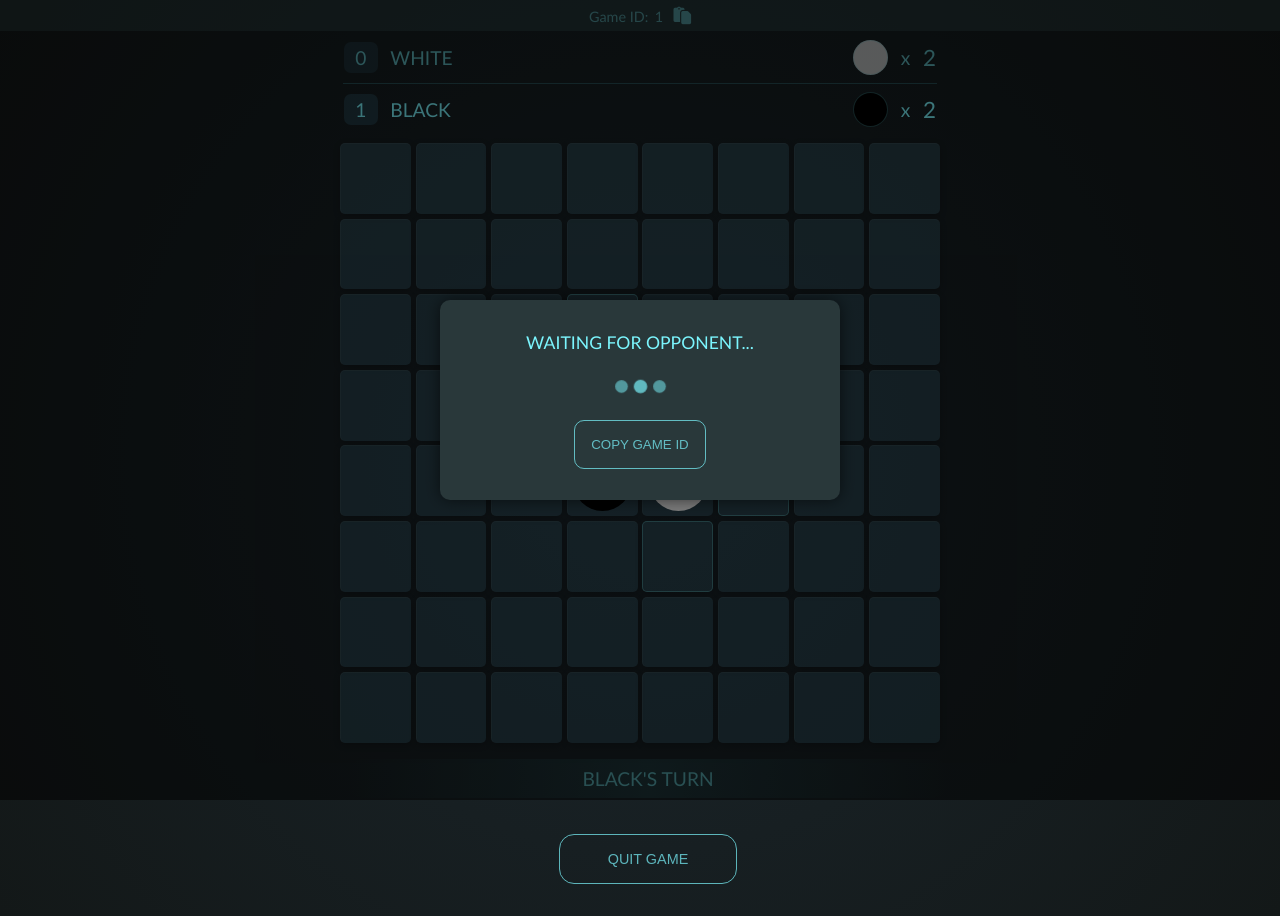
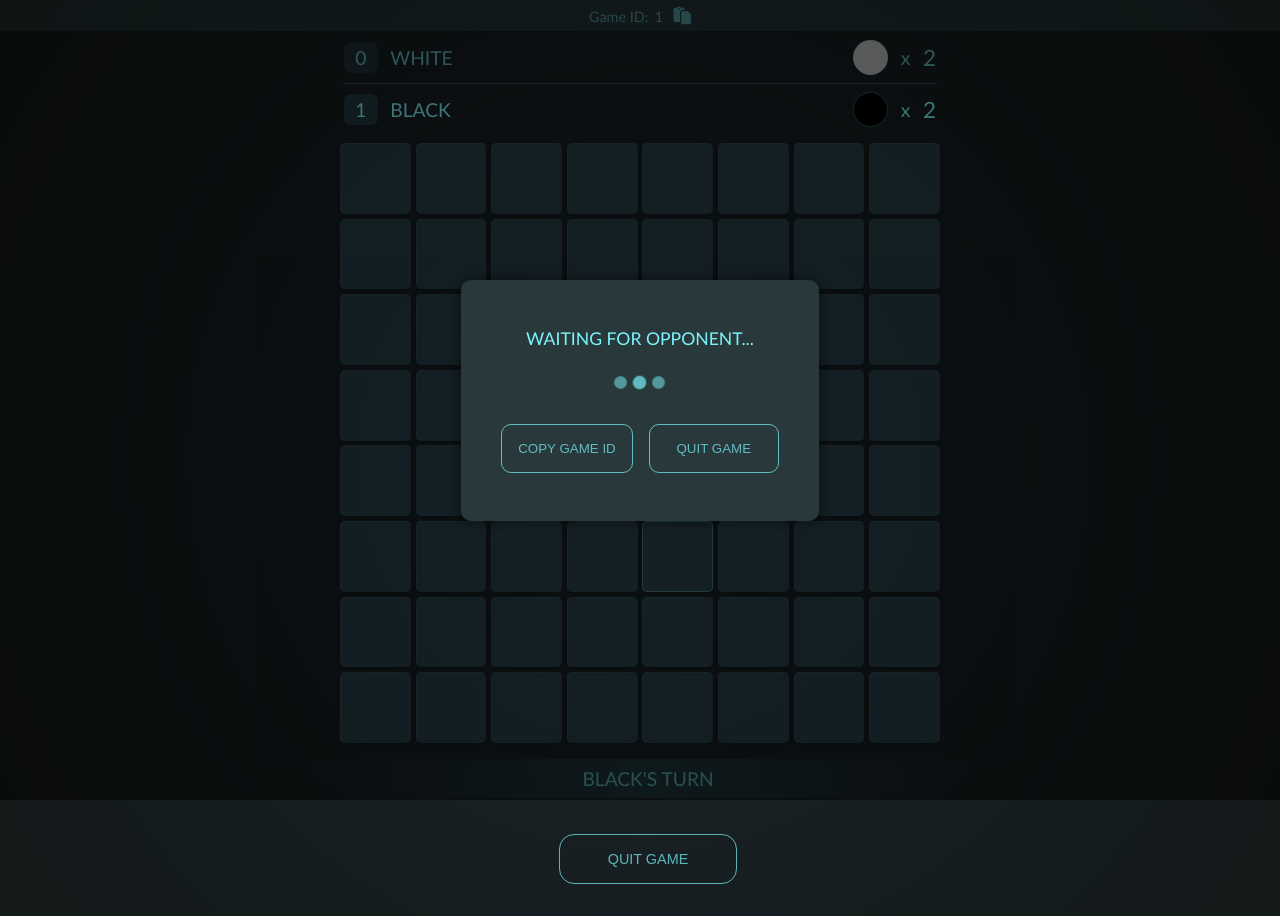
Before and after one commit to clm-1/reversi-game, a React (Vite) app in the folder client/: page /game/1 in a window 1280 px wide. Built offline with nearby package versions, Linux system fonts and the light colour scheme; no server answers; a web font is replaced by a local one.

Commit message:
quit game btn on "waiting for opponent"-modal

```diff
--- a/client/src/components/WaitingForPlayer.jsx
+++ b/client/src/components/WaitingForPlayer.jsx
@@ -2,13 +2,16 @@ import React from 'react';
 import styles from '../css/WaitingForPlayer.module.css'
 import BeatLoader from 'react-spinners/BeatLoader'
 
-const WaitingForPlayer = ({ gameId, handleGameIdClick }) => {
+const WaitingForPlayer = ({ gameId, handleGameIdClick, handleQuitGameClick }) => {
   return (
     <div className={styles.waitingForPlayerWrapper}>
       <div className={styles.waitingForPlayerModal}>
         <p>WAITING FOR OPPONENT...</p>
         <BeatLoader speedMultiplier=".55" color="rgb(123, 245, 253)" />
-        <button className="outlined" onClick={() => handleGameIdClick(gameId)}>COPY GAME ID</button>
+        <div className={styles.buttonsWrapper}>
+          <button className="outlined" onClick={() => handleGameIdClick(gameId)}>COPY GAME ID</button>
+          <button className="outlined" onClick={handleQuitGameClick}>QUIT GAME</button>
+        </div>
       </div>
     </div>
   )
--- a/client/src/css/Game.module.css
+++ b/client/src/css/Game.module.css
@@ -22,6 +22,7 @@
   font-size: clamp(.4rem, calc(.4rem + 1vw), .9rem);
   color: rgba(123, 244, 253, 0.5);
   background-color: rgb(125 204 204 / 11%);
+  z-index: 1;
   /* border-bottom: 1px solid rgba(123, 244, 253, 0.466); */
 }
 
--- a/client/src/css/WaitingForPlayer.module.css
+++ b/client/src/css/WaitingForPlayer.module.css
@@ -13,23 +13,39 @@
 }
 
 .waitingForPlayerModal {
+  padding: 3rem 2.5rem;
   background: rgb(41, 56, 58);
-  width: 100%;
-  max-width: 400px;
-  height: 90vh;
-  max-height: 200px;
+  max-width: 90vw;
+  max-height: 90vh;
   border-radius: 10px;
   box-shadow: 0 0 15px rgba(0, 0, 0, 0.568);
   display: flex;
   justify-content: center;
   align-items: center;
   flex-direction: column;
+  /* border: 2px solid rgba(123, 244, 253, 0.222); */
   gap: 1.5rem;
   font-size: clamp(.7rem, calc(.7rem + 1vw), 1.1rem);
+  /* overflow: hidden; */
+}
+
+.waitingForPlayerModal .buttonsWrapper {
+  display: flex;
+  gap: 1rem;
+  flex-direction: column;
+  margin-top: 1rem;
 }
 
 .waitingForPlayerModal button {
   background: none;
   padding: 1rem;
   border-radius: 10px;
+  min-width: 130px;
 }
+
+@media screen and (min-width: 400px) {
+  .waitingForPlayerModal .buttonsWrapper {
+    flex-direction: row;
+    margin-top: .5rem;
+  }
+}
--- a/client/src/index.css
+++ b/client/src/index.css
@@ -29,9 +29,12 @@ button.outlined:hover {
   transition: .3s;
 }
 
-button.outlined:active {
+button:active {
   transition: none;
   transform: scale(1.02);
+}
+
+button.outlined:active {
   box-shadow: 0 0 5px rgba(0, 0, 0, 0.493);
 }
 
@@ -44,9 +47,3 @@ button.outlined:active {
   max-width: 1366px;
   margin: 0 auto;
 }
-
-@media screen and (min-width: 500px) {
-  .App {
-
-  }
-}
--- a/client/src/pages/Game.jsx
+++ b/client/src/pages/Game.jsx
@@ -234,7 +234,7 @@ const Game = () => {
       moveToMake.current.piecesToChange.shift()
       setTimeout(() => {
         setGameBoardState(tempGameStateArray)
-      }, 5)
+      }, 0)
 
       if (!moveToMake.current.piecesToChange.length) {
         moveToMake.current = null;
@@ -330,7 +330,7 @@ const Game = () => {
 
   return (
     <>
-      {playersInGame.length < 2 && <WaitingForPlayer gameId={gameIdRef.current?.innerText} handleGameIdClick={handleGameIdClick} />}
+      {playersInGame.length < 2 && <WaitingForPlayer gameId={gameIdRef.current?.innerText} handleGameIdClick={handleGameIdClick} handleQuitGameClick={handleQuitGameClick}/>}
       <div className={styles.gameId}>
         <p>Game ID:</p>
         <span ref={gameIdRef}>{gameId}</span>
```
